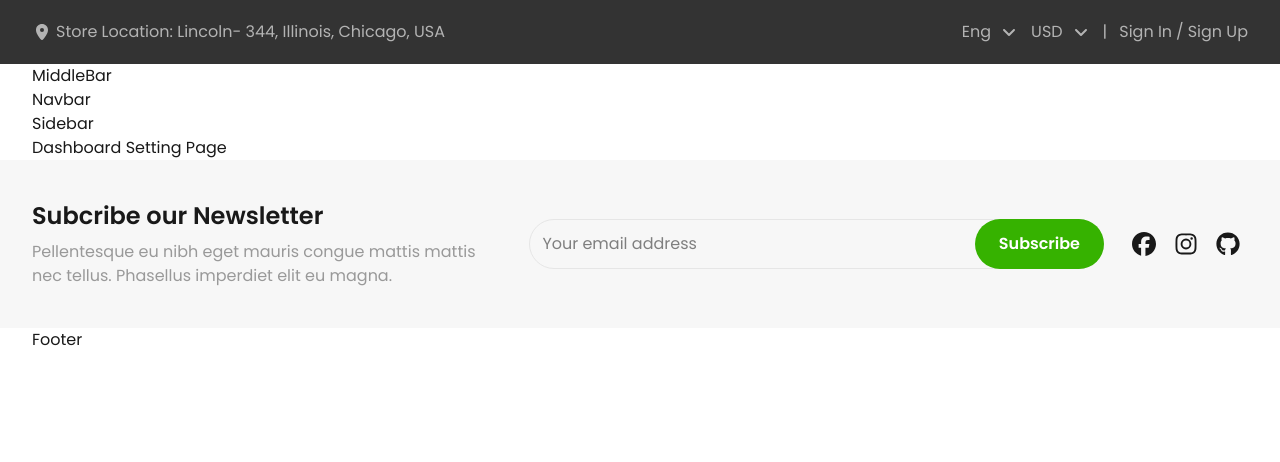
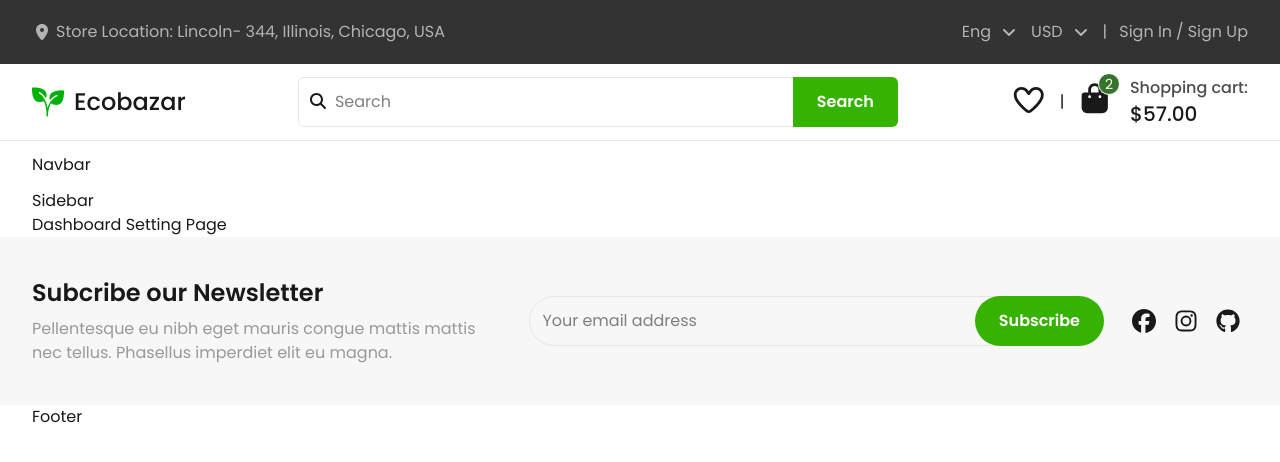
Before and after one commit to k7areef/Ecobazar, a React (Vite) app: page /dashboard/setting in a window 1280 px wide. Shown: the top 462 px of the page. Built offline with nearby package versions, Linux system fonts and the light colour scheme.

Commit message:
feat: add AppLogo component, implement CartModal with context management, and enhance Button component variants

```diff
--- a/jsconfig.json
+++ b/jsconfig.json
@@ -6,6 +6,8 @@
       "@components/*": ["components/*"],
       "@assets/*": ["assets/*"],
       "@hooks/*": ["hooks/*"],
+      "@modals/*": ["modals/*"],
+      "@contexts/*": ["contexts/*"],
     }
   }
 }
--- a/src/components/UI/Button.jsx
+++ b/src/components/UI/Button.jsx
@@ -3,7 +3,7 @@ import { Link } from "react-router-dom";
 /**
  * @typedef {Object} CustomButtonProps
  * @property {string} [to]
- * @property {'primary'} [variant]
+ * @property {'primary' | 'secondary'} [variant]
  * @property {React.ReactNode} children
  * @property {React.ButtonHTMLAttributes<HTMLButtonElement> | import("react-router-dom").LinkProps} [props]
  */
@@ -16,7 +16,8 @@ import { Link } from "react-router-dom";
 function Button({ to = "", variant = "primary", children, ...props }) {
 
     const variants = {
-        primary: "bg-primary rounded-full text-white sm:hover:bg-hard-primary"
+        primary: "bg-primary rounded-full text-white sm:hover:bg-hard-primary",
+        secondary: "bg-primary/10 text-primary sm:hover:bg-primary sm:hover:text-white rounded-full",
     };
 
     const finalClassName = `${variants[variant]} py-3 px-6 font-semibold transition ${props.className}`;
--- /dev/null
+++ b/src/components/common/AppLogo.jsx
@@ -0,0 +1,16 @@
+import { Link } from "react-router-dom";
+import AppLogoImage from "@assets/app-logo.png";
+
+function AppLogo() {
+    return (
+        <Link
+            to={'/'}
+            className="flex items-center gap-2.5 font-medium text-2xl"
+        >
+            <img src={AppLogoImage} alt="app-logo" />
+            <span className="max-sm:hidden">Ecobazar</span>
+        </Link>
+    )
+}
+
+export default AppLogo;
--- a/src/components/layout/Header/components/MiddleBar.jsx
+++ b/src/components/layout/Header/components/MiddleBar.jsx
@@ -1,8 +1,57 @@
+import AppLogo from "@components/common/AppLogo";
+import Button from "@components/UI/Button";
+import { useModals } from "@contexts/ModalsContext";
+import { faHeart } from "@fortawesome/free-regular-svg-icons";
+import { faSearch, faShoppingBag } from "@fortawesome/free-solid-svg-icons";
+import { FontAwesomeIcon } from "@fortawesome/react-fontawesome";
+import { Link } from "react-router-dom";
+
 function MiddleBar() {
+
+    const { setOpenCartModal } = useModals();
+
     return (
-        <div className="middle-bar">
-            <div className="container">
-                MiddleBar
+        <div className="middle-bar border-b border-b-gray-100 py-3">
+            <div className="container flex items-center justify-between flex-wrap gap-3">
+                <AppLogo />
+                <form onSubmit={e => e.preventDefault()} className="search-form relative w-full xl:w-150 max-xl:order-1">
+                    <label htmlFor="search" className="absolute left-2.5 top-1/2 -translate-y-1/2 z-1">
+                        <FontAwesomeIcon icon={faSearch} />
+                    </label>
+                    <input
+                        type="text"
+                        id="search"
+                        name="search"
+                        placeholder="Search"
+                        className="p-3 ps-9 rounded-md border border-gray-100 w-full placeholder:text-gray-500 transition focus:border-primary"
+                    />
+                    <Button
+                        className="absolute right-0 top-0 h-full rounded-s-none rounded-e-md z-1"
+                    >
+                        Search
+                    </Button>
+                </form>
+                <div className="utils flex items-center gap-1.5 sm:gap-3">
+                    <Link to={'/wishlist'}>
+                        <span className="sr-only">Wishlist</span>
+                        <FontAwesomeIcon icon={faHeart} className="text-xl sm:text-3xl" />
+                    </Link>
+                    <span className="text-gray200">|</span>
+                    <div
+                        role="button"
+                        onClick={() => setOpenCartModal(true)}
+                        className="flex items-center gap-4 cursor-pointer"
+                    >
+                        <div className="cart-counter relative">
+                            <div className="count w-5.5 h-5.5 rounded-full bg-hard-primary text-white border border-white absolute -top-3 -right-1.5 flex items-center justify-center text-sm">2</div>
+                            <FontAwesomeIcon icon={faShoppingBag} className="text-xl sm:text-3xl" />
+                        </div>
+                        <div className="cart-info">
+                            <p className="text-gray-700 font-medium">Shopping cart:</p>
+                            <div className="cart-total font-medium sm:text-xl">$57.00</div>
+                        </div>
+                    </div>
+                </div>
             </div>
         </div>
     )
--- a/src/components/layout/Header/components/Navbar.jsx
+++ b/src/components/layout/Header/components/Navbar.jsx
@@ -1,6 +1,6 @@
 function Navbar() {
     return (
-        <nav>
+        <nav className="py-3">
             <div className="container">
                 Navbar
             </div>
--- a/src/components/layout/Header/index.jsx
+++ b/src/components/layout/Header/index.jsx
@@ -4,7 +4,7 @@ import Topbar from "./components/Topbar";
 
 function Header() {
     return (
-        <header>
+        <header className="bg-white">
             <Topbar />
             <MiddleBar />
             <Navbar />
--- /dev/null
+++ b/src/contexts/AppContexts.jsx
@@ -0,0 +1,13 @@
+import { ModalsContextProvider } from "./ModalsContext";
+
+function AppContexts({ children }) {
+    return (
+        <>
+            <ModalsContextProvider>
+                {children}
+            </ModalsContextProvider>
+        </>
+    )
+}
+
+export default AppContexts;
--- /dev/null
+++ b/src/contexts/ModalsContext.jsx
@@ -0,0 +1,21 @@
+import React from "react";
+
+const ModalsContext = React.createContext();
+
+export const ModalsContextProvider = ({ children }) => {
+
+    const [openCartModal, setOpenCartModal] = React.useState(false);
+
+    return (
+        <ModalsContext.Provider
+            value={{
+                openCartModal, setOpenCartModal
+            }}
+        >
+            {children}
+        </ModalsContext.Provider>
+    )
+};
+
+// eslint-disable-next-line react-refresh/only-export-components
+export const useModals = () => React.useContext(ModalsContext);
--- a/src/main.jsx
+++ b/src/main.jsx
@@ -5,11 +5,18 @@ import App from './App.jsx'
 
 // React Route
 import { BrowserRouter } from 'react-router-dom'
+// App Contexts
+import AppContexts from '@contexts/AppContexts'
+import AppModals from '@modals/AppModals'
 
 createRoot(document.getElementById('root')).render(
   <StrictMode>
     <BrowserRouter>
-      <App />
+      <AppContexts>
+        <AppModals>
+          <App />
+        </AppModals>
+      </AppContexts>
     </BrowserRouter>
   </StrictMode>,
 )
--- /dev/null
+++ b/src/modals/AppModals.jsx
@@ -0,0 +1,11 @@
+import CartModal from "./CartModal";
+function AppModals({ children }) {
+    return (
+        <>
+            {children}
+            <CartModal />
+            {/* Other Modalas */}
+        </>
+    )
+}
+export default AppModals;
--- /dev/null
+++ b/src/modals/CartModal.jsx
@@ -0,0 +1,67 @@
+import Button from "@components/UI/Button";
+import { useModals } from "@contexts/ModalsContext";
+import { faXmark } from "@fortawesome/free-solid-svg-icons";
+import { FontAwesomeIcon } from "@fortawesome/react-fontawesome";
+import React from "react";
+
+function CartModal() {
+
+    const { openCartModal, setOpenCartModal } = useModals();
+
+    const closeCartModalHandler = React.useCallback(() => {
+        setOpenCartModal(false);
+    }, [setOpenCartModal]);
+
+    return (
+        <div
+            onClick={closeCartModalHandler}
+            className={`cart-modal w-full h-screen fixed top-0 left-0 z-100 bg-black/60 transition duration-300 ease-out ${openCartModal ? "opacity-100" : "opacity-0 pointer-events-none"}`}
+        >
+            <div
+                onClick={e => e.stopPropagation()}
+                className={`cart-modal-content bg-white p-5 md:p-7 flex flex-col gap-3 max-w-100 ms-auto h-full transition duration-300 ease-out ${openCartModal ? "translate-x-0" : "translate-x-full"}`}
+            >
+                {/* Header */}
+                <div className="head flex items-center justify-between">
+                    <h3 className="font-medium sm:text-lg">Shoping Card ({2})</h3>
+                    <button
+                        type="button"
+                        onClick={closeCartModalHandler}
+                        className="transition sm:hover:text-danger"
+                    >
+                        <span className="sr-only">Close Cart Modal</span>
+                        <FontAwesomeIcon icon={faXmark} className="text-2xl" />
+                    </button>
+                </div>
+                {/* Cart Items */}
+                <div className="cart-items">
+                    Cart Items
+                </div>
+                {/* Foot Content */}
+                <div className="foot mt-auto">
+                    <div className="cart-info flex items-centere justify-between mb-3">
+                        <div className="items-count">{2} Product</div>
+                        <div className="cart-total font-semibold">$26.00</div>
+                    </div>
+                    <Button
+                        to={'/checkout'}
+                        onClick={closeCartModalHandler}
+                        className="w-full block text-center mb-2"
+                    >
+                        Checkout
+                    </Button>
+                    <Button
+                        to={'/cart'}
+                        variant="secondary"
+                        onClick={closeCartModalHandler}
+                        className="w-full block text-center"
+                    >
+                        Go To Cart
+                    </Button>
+                </div>
+            </div>
+        </div>
+    )
+}
+
+export default CartModal;
--- a/vite.config.js
+++ b/vite.config.js
@@ -20,6 +20,8 @@ export default defineConfig({
       '@components': path.resolve(__dirname, './src/components'),
       '@assets': path.resolve(__dirname, './src/assets'),
       '@hooks': path.resolve(__dirname, './src/hooks'),
+      '@modals': path.resolve(__dirname, './src/modals'),
+      '@contexts': path.resolve(__dirname, './src/contexts'),
     },
   },
 })
```
Also changed, not shown: src/assets/app-logo.png (added).
